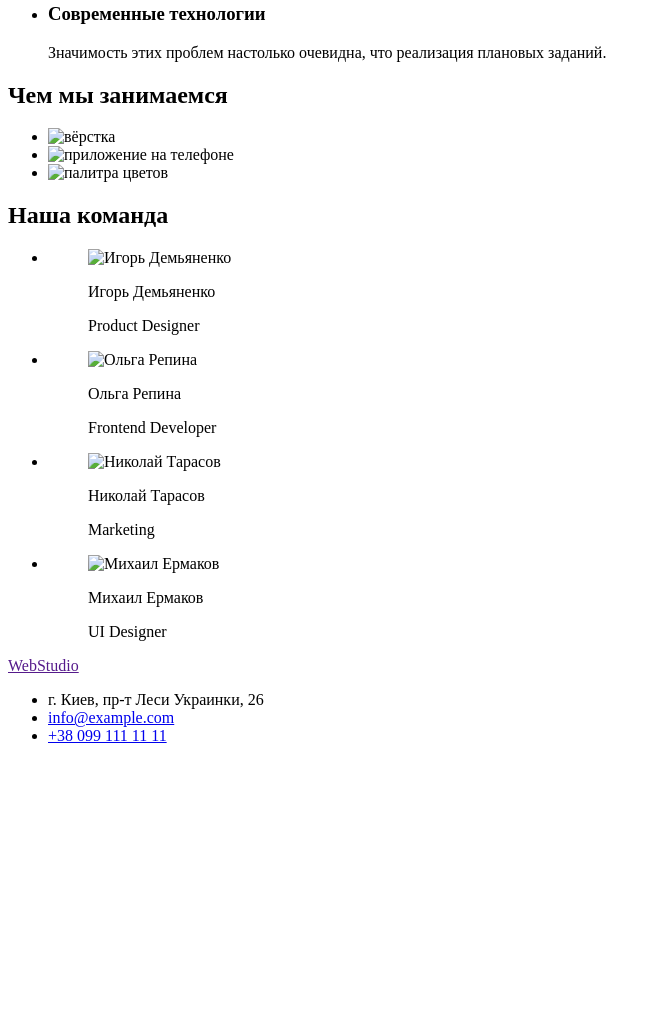
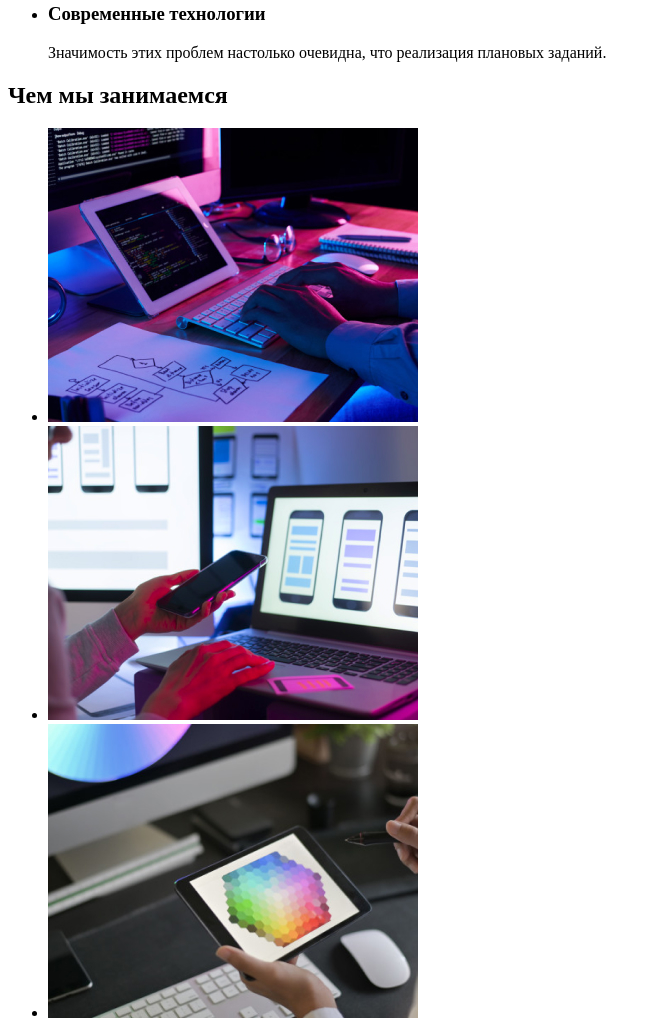
Before and after one commit to AniaLaz/tutoriol, a plain HTML site: page index.html in a window 1280 px wide. Shown: the part 497-1518 px from the top of the page, without its empty margins (0-661 px from the left). Before the commit the page ends 1258 px from the top, so only its background shows below. Drawn offline with Linux system fonts and the light colour scheme; the site is published under a folder, as on GitHub Pages, so addresses that start at the root find nothing.

Commit message:
fixed images

```diff
--- a/index.html
+++ b/index.html
@@ -63,15 +63,15 @@
         <h2>Чем мы занимаемся</h2>
         <ul>
             <li>
-                <img src="/imeges/code.jpg" alt="вёрстка" width="370"/>
+                <img src="imeges/code.jpg" alt="вёрстка" width="370"/>
 
             </li>
             <li>
-                <img src="/imeges/phone.jpg" alt="приложение на телефоне" width="370"/>
+                <img src="imeges/phone.jpg" alt="приложение на телефоне" width="370"/>
 
             </li>
             <li>
-                <img src="/imeges/color.jpg" alt="палитра цветов" width="370"/>
+                <img src="imeges/color.jpg" alt="палитра цветов" width="370"/>
 
             </li>
         </ul>
@@ -82,7 +82,7 @@
         <ul>
             <li>
                <figure>
-                    <img src="/imeges/igor.jpg" alt="Игорь Демьяненко" width="270" />
+                    <img src="imeges/igor.jpg" alt="Игорь Демьяненко" width="270" />
                     <figcaption>
                         <p>Игорь Демьяненко</p>
                         <p lang="en">Product Designer</p>
@@ -92,7 +92,7 @@
 
             <li>
                 <figure>
-                    <img src="/imeges/Olga.jpg" alt="Ольга Репина" width="270" />
+                    <img src="imeges/Olga.jpg" alt="Ольга Репина" width="270" />
                     <figcaption>
                         <p>Ольга Репина</p>
                         <p lang="en">Frontend Developer</p>
@@ -102,7 +102,7 @@
 
             <li>
                 <figure>
-                    <img src="/imeges/nikoly.jpg" alt="Николай Тарасов" width="270" />
+                    <img src="imeges/nikoly.jpg" alt="Николай Тарасов" width="270" />
                     <figcaption>
                         <p>Николай Тарасов</p>
                         <p lang="en">Marketing</p>
@@ -112,7 +112,7 @@
 
             <li>
                 <figure>
-                    <img src="/imeges/mihail.jpg" alt="Михаил Ермаков" width="270" />
+                    <img src="imeges/mihail.jpg" alt="Михаил Ермаков" width="270" />
                     <figcaption>
                         <p>Михаил Ермаков</p>
                         <p lang="en">UI Designer</p>
```
